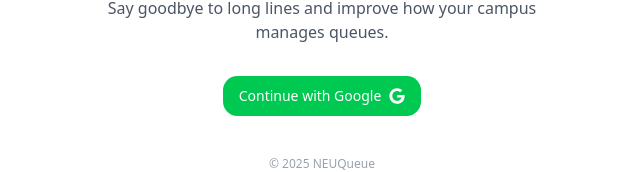
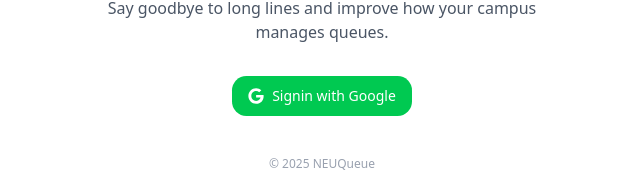
Before and after one commit to Retchizu/neu-queue-admin-web-frontend, a Next.js app: page / in a window 1280 px wide. Shown: the part 456-628 px from the top of the page, without its empty margins (318-958 px from the left). Built offline with nearby package versions, Linux system fonts and the light colour scheme; no server answers.

Commit message:
refactor (style): changed convention.

```diff
--- a/app/page.tsx
+++ b/app/page.tsx
@@ -83,8 +83,8 @@ export default function Home() {
           variant={"default"}
           size={"lg"}
         >
-          Continue with Google
           <FaGoogle />
+          Signin with Google
         </Button>
       )}
 
```
